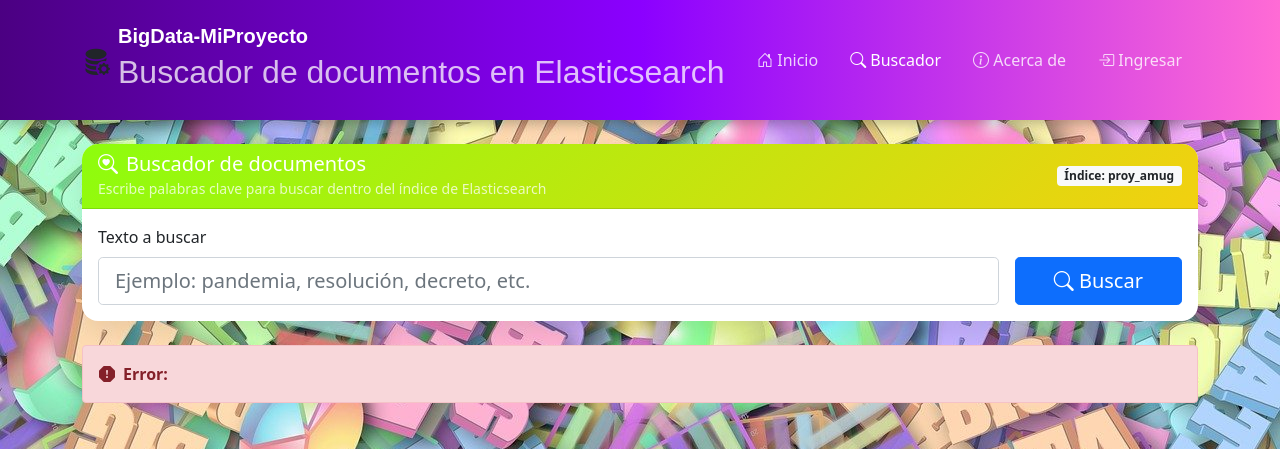
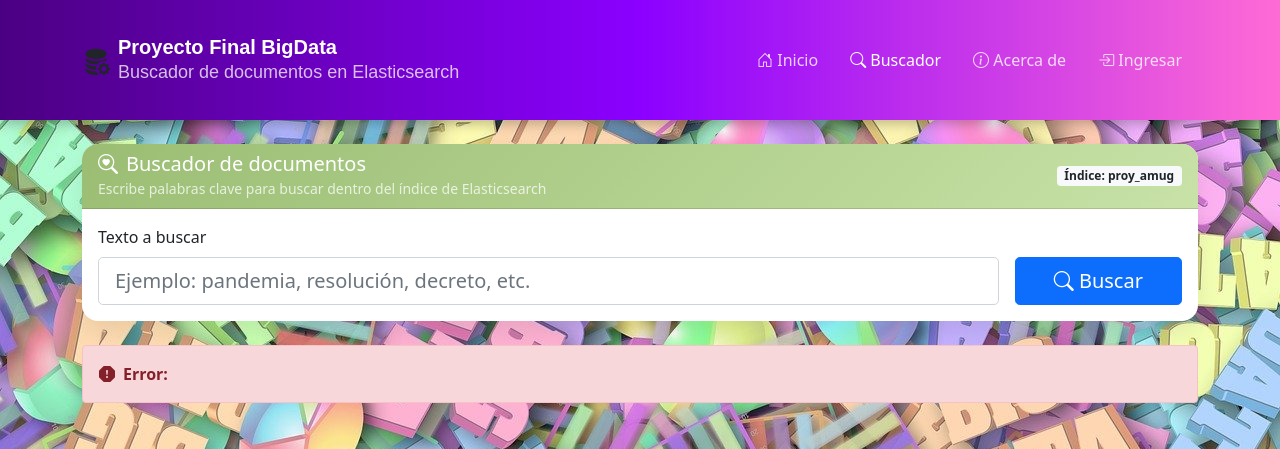
Before and after one commit to AngelaUrregog/Proyecto-BigData, a Flask app: page /buscador in a window 1280 px wide. Shown: the top 449 px of the page. Run offline with Flask 3, Linux system fonts and the light colour scheme.

Commit message:
Update buscador.html

```diff
--- a/templates/buscador.html
+++ b/templates/buscador.html
@@ -54,7 +54,7 @@
         }
 
         .search-card .card-header {
-            background: linear-gradient(135deg, #8dfd0d, #f2d010);
+            background: linear-gradient(135deg, #9abd73, #c8e2a7);
             color: #fff;
         }
 
@@ -136,8 +136,8 @@
                     <i class="bi bi-database-fill-gear fs-3"></i>
                 <div>
                     <h1 class="h5 mb-0 fw-bold" style="color: white; font-family: 'Poppins', sans-serif;">
-                     BigData-MiProyecto
-                    </h1> <small class="opacity-75" style="color: white; font-size: 32px; font-family: 'Poppins', sans-serif;">
+                     Proyecto Final BigData
+                    </h1> <small class="opacity-75" style="color: white; font-size: 18px; font-family: 'Poppins', sans-serif;">
                         Buscador de documentos en Elasticsearch
                     </small>
                 </div>
```
